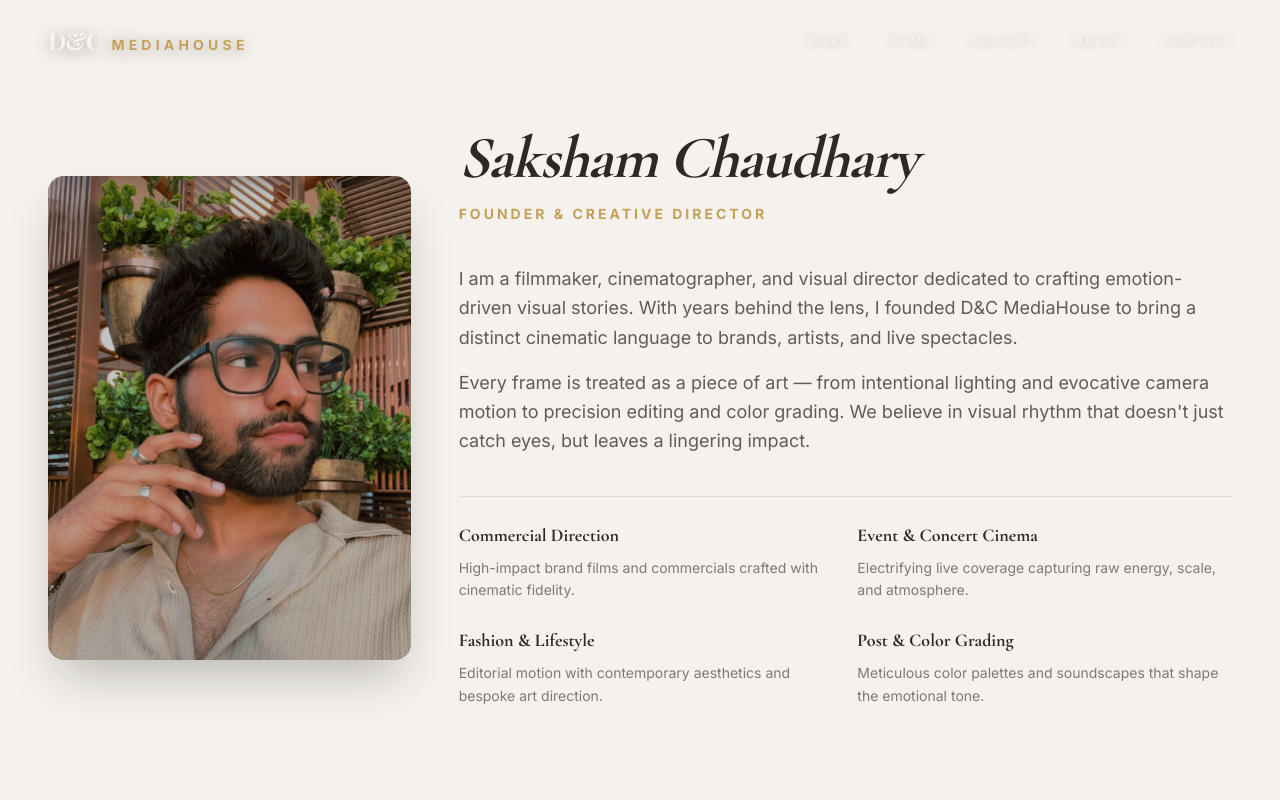
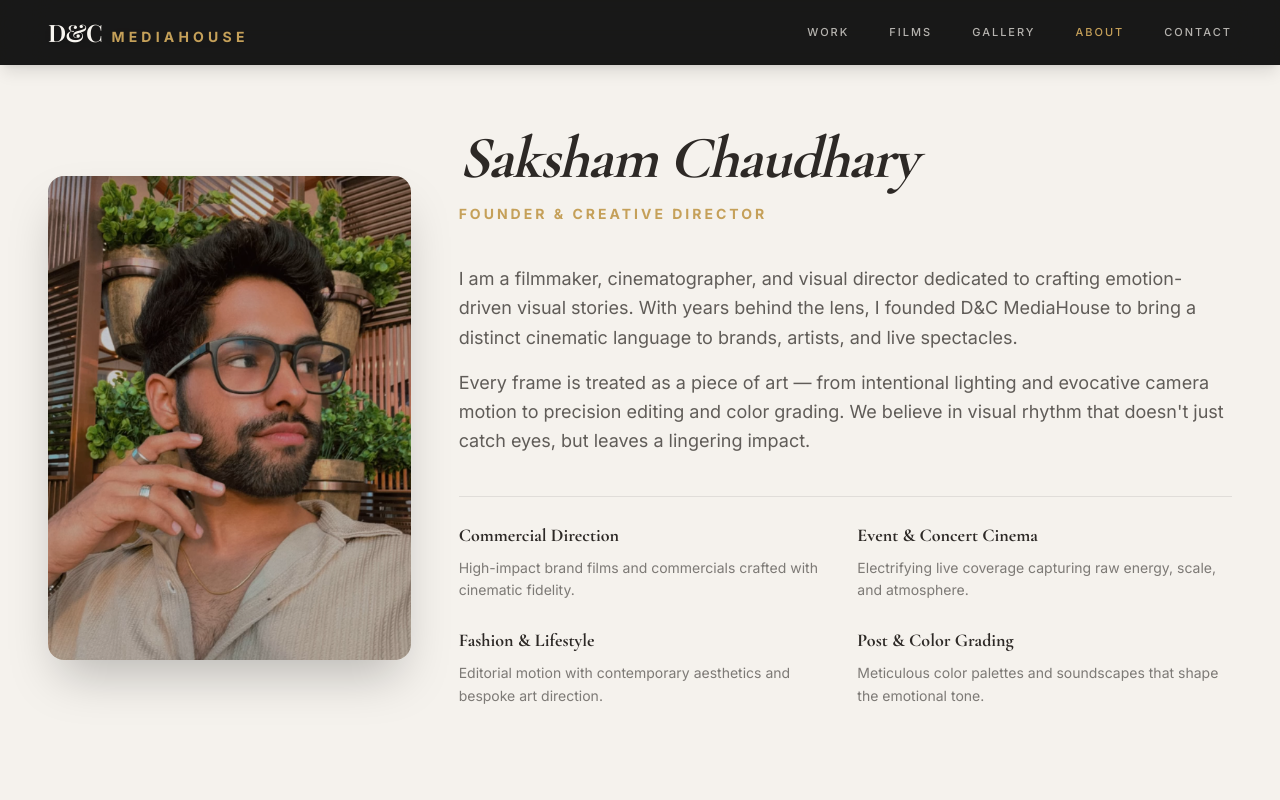
Before and after one commit to LEGITKINGPIN/D-C, a Next.js app: page /about in a window 1280 px wide. Shown: the top 800 px of the page. Built offline with nearby package versions, Linux system fonts and the light colour scheme; a web font is replaced by a local one.

Commit message:
Fix Navbar About link and implement Next.js routing with next/link

```diff
--- a/src/components/SiteComponents.tsx
+++ b/src/components/SiteComponents.tsx
@@ -10,6 +10,8 @@ import { siteConfig } from "../data";
 import { useInView } from "react-intersection-observer";
 import MuxPlayer from "@mux/mux-player-react";
 import { useSanityProjects } from "../hooks/useSanityProjects";
+import Link from "next/link";
+import { usePathname } from "next/navigation";
 
 
 // ---------------------------------------------------------------------------
@@ -248,7 +250,8 @@ export function useIdleTimer(timeoutMs = 10000) {
 
 
 // --- Navbar ---
-export function Navbar({ activeView = "home", setActiveView }: { activeView?: string; setActiveView?: (v: string) => void }) {
+export function Navbar() {
+  const pathname = usePathname();
   const [isScrolled, setIsScrolled] = useState(false);
   const [isMenuOpen, setIsMenuOpen] = useState(false);
   const isIdle = useIdleTimer(10000);
@@ -274,54 +277,36 @@ export function Navbar({ activeView = "home", setActiveView }: { activeView?: st
     <>
       <nav className={cn(
         "fixed top-0 left-0 right-0 z-50 transition-all duration-500 px-6 md:px-12 py-4 md:py-6 flex justify-between items-center",
-        (isScrolled || activeView === "about")
+        (isScrolled || pathname === "/about")
           ? "bg-black/90 backdrop-blur-xl shadow-lg py-3 md:py-4"
           : "bg-transparent",
-        (isIdle && !isScrolled && activeView === "home") ? "opacity-0 pointer-events-none" : "opacity-100"
+        (isIdle && !isScrolled && pathname === "/") ? "opacity-0 pointer-events-none" : "opacity-100"
       )}>
         {/* Logo */}
-        <div
-          className="relative group cursor-pointer"
-          onClick={() => {
-            setActiveView?.("home");
-            window.scrollTo({ top: 0, behavior: "smooth" });
-          }}
-        >
+        <Link href="/" className="relative group cursor-pointer block">
           <div className="text-xl md:text-2xl font-playfair font-semibold tracking-tight text-[#F8F5F0] drop-shadow-[0_2px_8px_rgba(0,0,0,0.4)]">
             D&C <span className="text-xs md:text-sm font-sans font-bold uppercase tracking-[0.3em] ml-1 text-[#C5A059]">MediaHouse</span>
           </div>
-        </div>
+        </Link>
 
         {/* Desktop Nav */}
         <div className="hidden md:flex gap-10 items-center">
-          {navItems.map((item) => (
-            <a
+          {navItems.map((item) => {
+            const href = item === "About" ? "/about" : `/#${item.toLowerCase()}`;
+            return (
+              <Link
                 key={item}
-              href={`#${item.toLowerCase()}`}
-              onClick={(e) => {
-                if (item === "About") {
-                  e.preventDefault();
-                  setActiveView?.("about");
-                  window.scrollTo({ top: 0, behavior: "smooth" });
-                } else {
-                  if (activeView === "about") {
-                    e.preventDefault();
-                    setActiveView?.("home");
-                    setTimeout(() => {
-                      document.getElementById(item.toLowerCase())?.scrollIntoView({ behavior: "smooth" });
-                    }, 100);
-                  }
-                }
-              }}
+                href={href}
                 className={cn(
                   "text-[11px] font-inter font-medium uppercase tracking-[2px] hover:text-[#C5A059] transition-all duration-300 relative group py-2 drop-shadow-[0_1px_4px_rgba(0,0,0,0.3)]",
-                (activeView === "about" && item === "About") ? "text-[#C5A059]" : "text-[#F8F5F0]/70"
+                  (pathname === "/about" && item === "About") ? "text-[#C5A059]" : "text-[#F8F5F0]/70"
                 )}
               >
                 {item}
                 <span className="absolute bottom-0 left-0 h-[1px] bg-[#C5A059] transition-all duration-300 group-hover:w-full w-0" />
-            </a>
-          ))}
+              </Link>
+            );
+          })}
         </div>
 
         {/* Mobile Toggle */}
@@ -357,34 +342,25 @@ export function Navbar({ activeView = "home", setActiveView }: { activeView?: st
             </div>
 
             <div className="flex flex-col gap-8">
-              {navItems.map((item, idx) => (
-                <motion.a
+              {navItems.map((item, idx) => {
+                const href = item === "About" ? "/about" : `/#${item.toLowerCase()}`;
+                return (
+                  <motion.div
                     key={item}
-                  href={`#${item.toLowerCase()}`}
-                  onClick={(e) => {
-                    setIsMenuOpen(false);
-                    if (item === "About") {
-                      e.preventDefault();
-                      setActiveView?.("about");
-                      window.scrollTo({ top: 0, behavior: "smooth" });
-                    } else {
-                      if (activeView === "about") {
-                        e.preventDefault();
-                        setActiveView?.("home");
-                        setTimeout(() => {
-                          document.getElementById(item.toLowerCase())?.scrollIntoView({ behavior: "smooth" });
-                        }, 100);
-                      }
-                    }
-                  }}
                     initial={{ opacity: 0, x: 20 }}
                     animate={{ opacity: 1, x: 0 }}
                     transition={{ delay: 0.1 + idx * 0.1 }}
+                  >
+                    <Link
+                      href={href}
+                      onClick={() => setIsMenuOpen(false)}
                       className="text-3xl font-playfair font-medium text-[#1C1C1C] hover:text-[#C2A36B] transition-colors"
                     >
                       {item}
-                </motion.a>
-              ))}
+                    </Link>
+                  </motion.div>
+                );
+              })}
             </div>
 
             <div className="mt-auto pt-12 border-t border-[#1C1C1C]/10">
```
Lines whose indentation alone changed are shown as unchanged.
